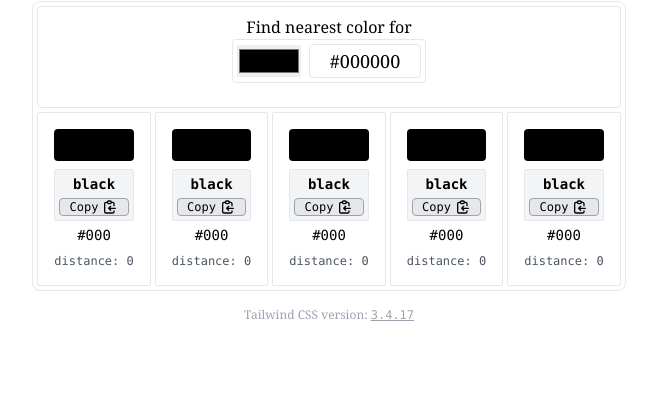
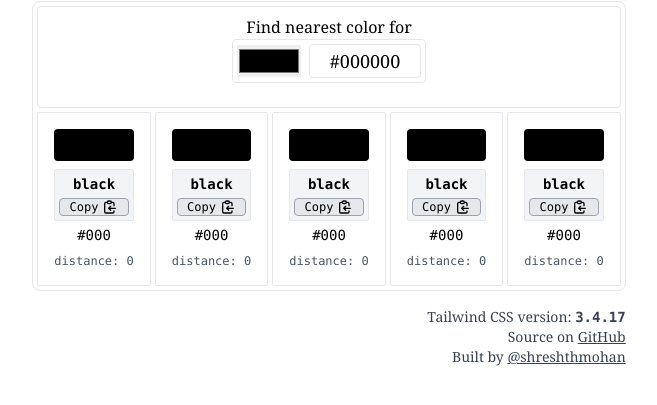
Before and after one commit to shreshthmohan/nearest-tailwind-color, a website built with webpack: page src/index.html in a window 1280 px wide. Shown: the part 139-544 px from the top of the page, without its empty margins (311-968 px from the left). Built offline with nearby package versions, Linux system fonts and the light colour scheme.

Commit message:
style heading

```diff
--- a/src/index.html
+++ b/src/index.html
@@ -42,10 +42,32 @@
               id="show-nearest-tailwind-colors-container"
             ></div>
           </div>
-          <p class="mt-4 text-xs text-gray-400 text-center">
-            Tailwind CSS version:
-            <span class="underline font-mono" id="tailwind-version"></span>
-          </p>
+          <div class="text-right text-gray-700">
+            <p class="mt-4 text-sm">
+              Tailwind CSS version:
+              <span class="font-bold font-mono" id="tailwind-version"></span>
+            </p>
+            <p class="text-sm">
+              Source on
+              <a
+                class="text-center underline"
+                href="https://github.com/shreshthmohan/nearest-tailwind-color"
+                target="_blank"
+                rel="noopener noreferrer"
+                >GitHub</a
+              >
+            </p>
+            <p class="text-sm">
+              Built by
+              <a
+                class="underline"
+                href="https://twitter.com/shreshthmohan"
+                target="_blank"
+                rel="noopener noreferrer"
+                >@shreshthmohan</a
+              >
+            </p>
+          </div>
         </div>
       </div>
     </div>
```
